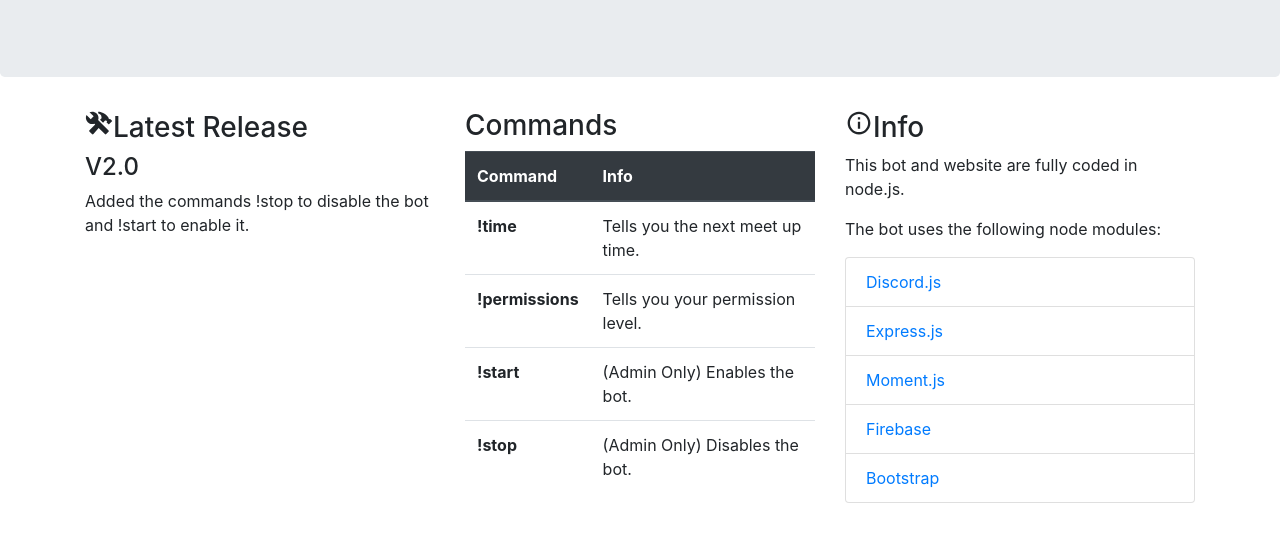
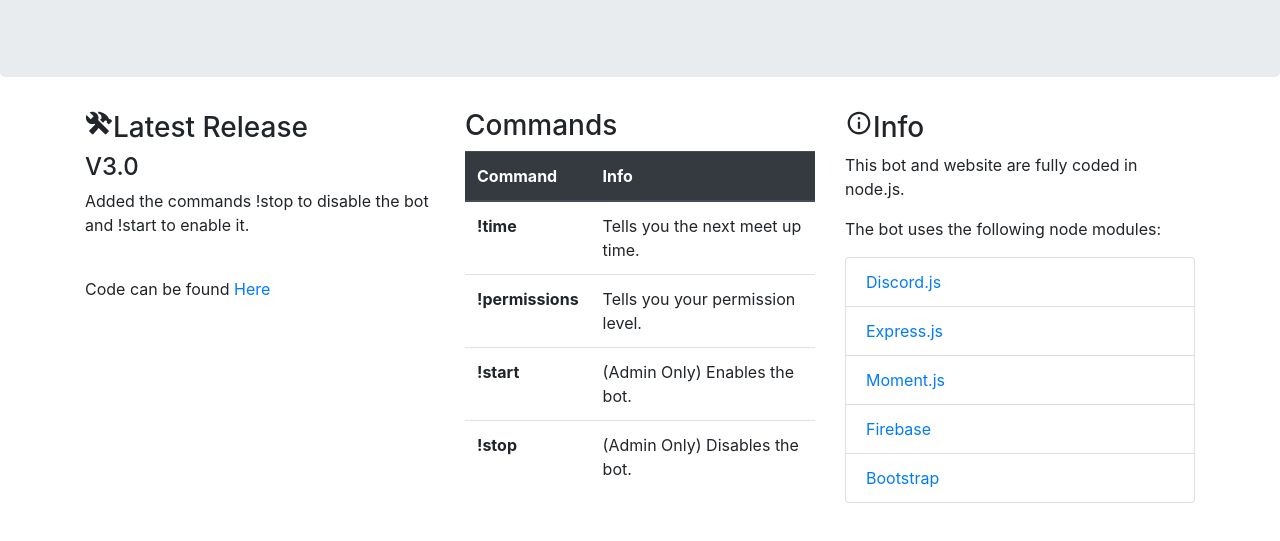
Before and after one commit to EchucaICTbot/EchucaICTbotMain, a website: page website/index.html in a window 1280 px wide. Shown: the part 203-744 px from the top of the page. Drawn offline with nearby package versions, Linux system fonts and the light colour scheme.

Commit message:
Update index.html

```diff
--- a/website/index.html
+++ b/website/index.html
@@ -40,8 +40,10 @@
   <div class="row">
     <div class="col-sm-4">
       <h3><ion-icon name="construct"></ion-icon>Latest Release</h3>
-      <h4>V2.0</h4>
+      <h4>V3.0</h4>
       <p>Added the commands !stop to disable the bot and !start to enable it. </p>
+      <br>
+      <p>Code can be found <a href="https://github.com/EchucaICTbot/EchucaICTbotMain">Here</a></p>
     </div>
     <div class="col-sm-4">
       <h3>Commands</h3>
```
